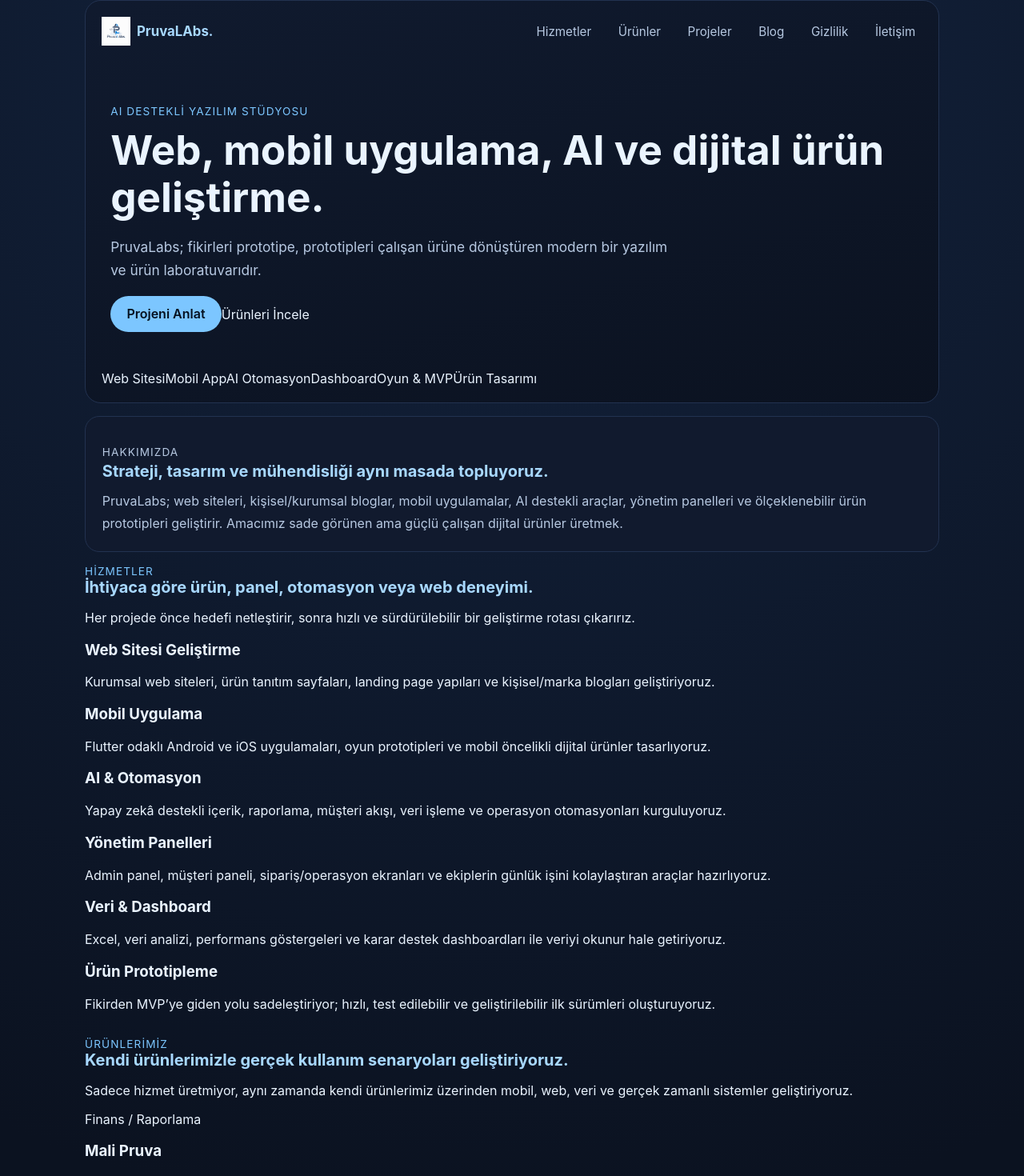
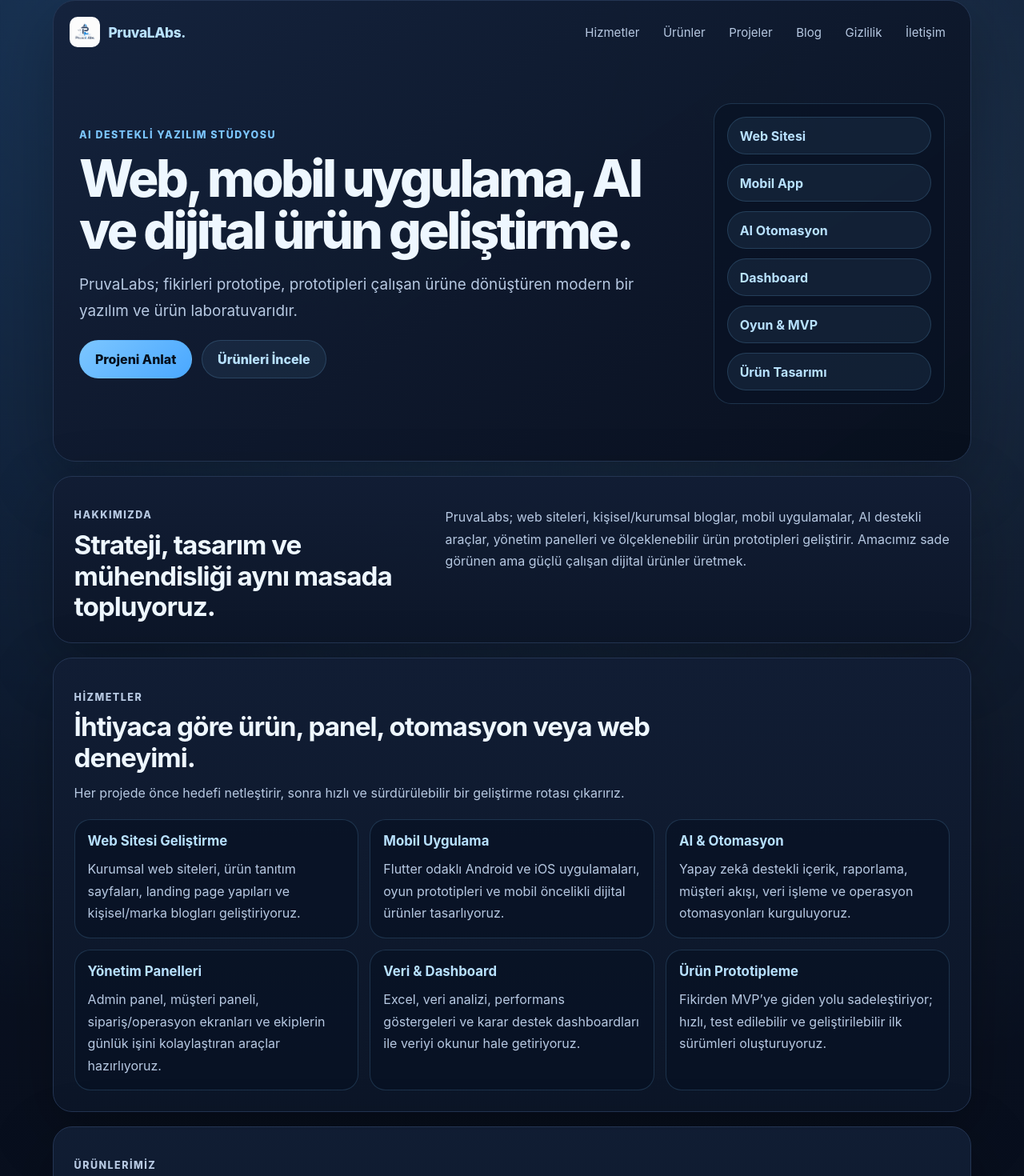
Before and after one commit to PruvaLAbs/pruvalabs-website, a React (Vite) app: page / in a window 1280 px wide. Shown: the part 16-1486 px from the top of the page at 80% size. Built offline with nearby package versions, Linux system fonts and the light colour scheme.

Commit message:
Improve PruvaLabs professional styling

```diff
--- a/src/styles.css
+++ b/src/styles.css
@@ -1,15 +1,24 @@
 :root {
-  --bg-main: #0b1220;
-  --bg-card: #111a2e;
+  --bg-main: #070d1a;
+  --bg-card: #101a2f;
+  --bg-card-strong: #14223c;
   --accent: #7cc6ff;
-  --accent-soft: #a8d8ff;
-  --text-main: #eaf4ff;
+  --accent-strong: #4aa8ff;
+  --accent-soft: #b8e1ff;
+  --text-main: #eef7ff;
   --text-soft: #b7c9e2;
-  --border: #223250;
+  --text-muted: #86a0bf;
+  --border: #243553;
+  --border-soft: rgba(124, 198, 255, 0.18);
+  --shadow: 0 24px 80px rgba(0, 0, 0, 0.28);
 }
 
 * {
   box-sizing: border-box;
+}
+
+html {
+  scroll-behavior: smooth;
 }
 
 html,
@@ -18,7 +27,10 @@
   margin: 0;
   min-height: 100%;
   font-family: Inter, 'Segoe UI', Roboto, Helvetica, Arial, sans-serif;
-  background: radial-gradient(circle at top, #13233e 0%, var(--bg-main) 50%);
+  background:
+    radial-gradient(circle at 15% 0%, rgba(74, 168, 255, 0.22), transparent 34%),
+    radial-gradient(circle at 85% 8%, rgba(124, 198, 255, 0.12), transparent 30%),
+    linear-gradient(180deg, #0c1528 0%, var(--bg-main) 58%);
   color: var(--text-main);
 }
 
@@ -28,16 +40,26 @@
 }
 
 .site-shell {
-  max-width: 1100px;
+  max-width: 1180px;
   margin: 0 auto;
-  padding: 1rem 1rem 2rem;
+  padding: 1rem 1rem 2.5rem;
+}
+
+.hero,
+.content-card,
+.section-block,
+.contact-cta {
+  border: 1px solid var(--border);
+  box-shadow: var(--shadow);
 }
 
 .hero {
-  border: 1px solid var(--border);
-  background: linear-gradient(165deg, rgba(16, 26, 46, 0.95), rgba(11, 18, 32, 0.98));
-  border-radius: 20px;
+  background:
+    linear-gradient(145deg, rgba(20, 34, 60, 0.96), rgba(8, 15, 29, 0.98)),
+    radial-gradient(circle at top right, rgba(124, 198, 255, 0.2), transparent 34%);
+  border-radius: 28px;
   padding: 1.25rem;
+  overflow: hidden;
 }
 
 .top-nav {
@@ -46,142 +68,302 @@
   align-items: center;
   gap: 1rem;
   flex-wrap: wrap;
-  padding-bottom: 0.35rem;
 }
 
 .brand {
   display: inline-flex;
   align-items: center;
-  gap: 0.5rem;
+  gap: 0.65rem;
   color: var(--accent-soft);
 }
 
 .brand-logo {
   display: block;
-  width: 36px;
-  height: 36px;
+  width: 38px;
+  height: 38px;
   object-fit: contain;
+  border-radius: 10px;
 }
 
 .brand-text {
-  font-size: 1.05rem;
-  font-weight: 700;
-  line-height: 1;
+  font-size: 1.08rem;
+  font-weight: 800;
+  letter-spacing: -0.02em;
 }
 
 .nav-links {
   display: flex;
-  gap: 1rem;
+  gap: 0.45rem;
   color: var(--text-soft);
-  font-size: 0.95rem;
+  font-size: 0.94rem;
   flex-wrap: wrap;
 }
 
 .nav-links a {
-  padding: 0.35rem 0.55rem;
+  padding: 0.46rem 0.7rem;
   border-radius: 999px;
-  transition: background-color 0.2s ease, color 0.2s ease;
+  transition: background-color 0.2s ease, color 0.2s ease, transform 0.2s ease;
 }
 
 .nav-links a:hover {
   color: var(--text-main);
-  background: rgba(124, 198, 255, 0.15);
+  background: rgba(124, 198, 255, 0.14);
+  transform: translateY(-1px);
+}
+
+.hero-grid {
+  display: grid;
+  grid-template-columns: minmax(0, 1.45fr) minmax(260px, 0.55fr);
+  gap: 2rem;
+  align-items: center;
+  padding: 4.4rem 0.75rem 3.2rem;
 }
 
 .hero-content {
-  padding: 4.25rem 0.7rem 3rem;
+  max-width: 760px;
 }
 
 .eyebrow {
   margin: 0;
   color: var(--accent);
-  font-size: 0.85rem;
+  font-size: 0.78rem;
+  font-weight: 800;
+  letter-spacing: 0.12em;
+  text-transform: uppercase;
+}
+
+h1,
+h2,
+h3,
+p {
+  overflow-wrap: anywhere;
+}
+
+h1 {
+  margin: 0.85rem 0;
+  font-size: clamp(2.3rem, 5vw, 4.9rem);
+  line-height: 1.02;
+  letter-spacing: -0.055em;
+  font-weight: 850;
+}
+
+.tagline {
+  max-width: 720px;
+  color: var(--text-soft);
+  font-size: clamp(1rem, 1.6vw, 1.18rem);
+  line-height: 1.75;
+}
+
+.hero-actions,
+.contact-links {
+  display: flex;
+  flex-wrap: wrap;
+  gap: 0.75rem;
+  margin-top: 1.25rem;
+}
+
+.cta,
+.secondary-cta {
+  display: inline-flex;
+  align-items: center;
+  justify-content: center;
+  border-radius: 999px;
+  padding: 0.82rem 1.18rem;
+  font-weight: 800;
+  border: 1px solid transparent;
+  transition: transform 0.2s ease, background-color 0.2s ease, border-color 0.2s ease;
+}
+
+.cta {
+  background: linear-gradient(135deg, var(--accent), var(--accent-strong));
+  color: #05101e;
+}
+
+.secondary-cta {
+  color: var(--accent-soft);
+  border-color: var(--border-soft);
+  background: rgba(124, 198, 255, 0.08);
+}
+
+.cta:hover,
+.secondary-cta:hover {
+  transform: translateY(-2px);
+}
+
+.hero-panel {
+  display: grid;
+  gap: 0.75rem;
+  padding: 1rem;
+  border: 1px solid var(--border-soft);
+  border-radius: 22px;
+  background: rgba(9, 18, 36, 0.72);
+}
+
+.hero-panel span,
+.tag-row span,
+.blog-list span {
+  border: 1px solid var(--border-soft);
+  border-radius: 999px;
+  background: rgba(124, 198, 255, 0.08);
+  color: var(--accent-soft);
+}
+
+.hero-panel span {
+  padding: 0.78rem 0.9rem;
+  font-weight: 750;
+}
+
+main {
+  display: grid;
+  gap: 1.1rem;
+  margin-top: 1.1rem;
+}
+
+.content-card,
+.section-block,
+.contact-cta {
+  border-radius: 24px;
+  padding: clamp(1.2rem, 2vw, 1.7rem);
+  background: linear-gradient(180deg, rgba(17, 29, 52, 0.96), rgba(12, 22, 40, 0.96));
+}
+
+.split-card {
+  display: grid;
+  grid-template-columns: minmax(220px, 0.7fr) minmax(0, 1fr);
+  gap: 1.4rem;
+  align-items: start;
+}
+
+h2 {
+  margin: 0.45rem 0 0;
+  font-size: clamp(1.55rem, 2.6vw, 2.35rem);
+  line-height: 1.16;
+  letter-spacing: -0.03em;
+  color: var(--text-main);
+}
+
+h3 {
+  margin: 0;
+  font-size: 1.05rem;
+  color: var(--accent-soft);
+}
+
+.content-card p,
+.section-intro p,
+.mini-card p,
+.product-card p,
+.case-card p,
+.process-step p,
+.contact-cta p,
+.policy-content li,
+.policy-intro p {
+  color: var(--text-soft);
+  line-height: 1.72;
+}
+
+.content-card p,
+.section-intro p,
+.mini-card p,
+.product-card p,
+.case-card p,
+.process-step p,
+.contact-cta p {
+  margin: 0.75rem 0 0;
+}
+
+.section-intro {
+  max-width: 780px;
+  margin-bottom: 1.15rem;
+}
+
+.card-grid,
+.product-grid,
+.process-grid {
+  display: grid;
+  gap: 0.9rem;
+}
+
+.services-grid {
+  grid-template-columns: repeat(3, minmax(0, 1fr));
+}
+
+.product-grid {
+  grid-template-columns: repeat(2, minmax(0, 1fr));
+}
+
+.process-grid {
+  grid-template-columns: repeat(4, minmax(0, 1fr));
+}
+
+.mini-card,
+.product-card,
+.case-card,
+.process-step {
+  border: 1px solid var(--border-soft);
+  border-radius: 20px;
+  padding: 1rem;
+  background: rgba(8, 17, 34, 0.62);
+}
+
+.product-card {
+  min-height: 245px;
+}
+
+.product-label {
+  margin: 0 0 0.65rem !important;
+  color: var(--accent) !important;
+  font-size: 0.78rem;
+  font-weight: 800;
   letter-spacing: 0.08em;
   text-transform: uppercase;
 }
 
-.hero-brand-row {
-  margin-top: 0.7rem;
+.tag-row {
   display: flex;
-  align-items: center;
-  justify-content: space-between;
-  gap: 1rem;
-}
-
-.hero-logo {
-  display: block;
-  width: min(320px, 100%);
-  height: auto;
-  object-fit: contain;
-  flex-shrink: 1;
-}
-
-h1 {
-  margin: 0.7rem 0;
-  font-size: clamp(2rem, 4vw, 3.2rem);
-  line-height: 1.16;
-  font-weight: 700;
-}
-
-.tagline {
-  max-width: 700px;
-  color: var(--text-soft);
-  font-size: 1.08rem;
-  line-height: 1.7;
-}
-
-.cta {
-  display: inline-flex;
-  align-items: center;
-  justify-content: center;
-  border-radius: 999px;
-  padding: 0.72rem 1.2rem;
-  font-weight: 600;
-  border: 1px solid transparent;
-  transition: transform 0.2s ease, background-color 0.2s ease, color 0.2s ease;
-  background: var(--accent);
-  color: #05101e;
-}
-
-.cta:hover {
-  transform: translateY(-1px);
-}
-
-main {
-  display: grid;
-  gap: 1rem;
+  flex-wrap: wrap;
+  gap: 0.45rem;
   margin-top: 1rem;
 }
 
-.content-card {
-  border: 1px solid var(--border);
-  border-radius: 18px;
-  padding: 1.3rem;
-  background: var(--bg-card);
+.tag-row span {
+  padding: 0.35rem 0.58rem;
+  font-size: 0.78rem;
 }
 
-h2 {
-  margin: 0;
-  font-size: 1.25rem;
-  color: var(--accent-soft);
+.case-list {
+  display: grid;
+  gap: 0.8rem;
 }
 
-.content-card p,
-.policy-content li {
-  color: var(--text-soft);
-  line-height: 1.72;
-  margin: 0.75rem 0 0;
+.case-card {
+  display: grid;
+  grid-template-columns: minmax(180px, 0.55fr) minmax(0, 1fr);
+  gap: 1rem;
+  align-items: start;
 }
 
-.contact-links {
+.process-step span {
+  display: inline-flex;
+  margin-bottom: 0.8rem;
+  color: var(--accent);
+  font-weight: 900;
+}
+
+.blog-list {
   display: flex;
   flex-wrap: wrap;
-  gap: 0.9rem;
-  margin-top: 0.75rem;
+  gap: 0.65rem;
 }
 
-.contact-links a {
-  color: var(--accent);
+.blog-list span {
+  padding: 0.65rem 0.82rem;
+}
+
+.contact-cta {
+  display: grid;
+  grid-template-columns: minmax(0, 1fr) auto;
+  gap: 1rem;
+  align-items: center;
 }
 
 .policy-page {
@@ -190,10 +372,12 @@
   gap: 1rem;
 }
 
+.policy-intro {
+  padding: 3rem 0.75rem 2rem;
+}
+
 .policy-intro p {
   margin: 0.8rem 0 0;
-  color: var(--text-soft);
-  line-height: 1.75;
 }
 
 .policy-content {
@@ -216,22 +400,51 @@
   margin-top: 1.1rem;
   padding: 1.4rem 0.2rem 0.5rem;
   display: flex;
-  justify-content: flex-start;
+  justify-content: space-between;
   gap: 1rem;
   flex-wrap: wrap;
 }
 
 .footer-brand {
   margin: 0;
-  font-weight: 700;
+  font-weight: 800;
   color: var(--text-main);
 }
 
 .footer-text {
   margin: 0.45rem 0 0;
-  color: var(--text-soft);
+  color: var(--text-muted);
   max-width: 460px;
   line-height: 1.7;
+}
+
+.footer-links {
+  display: flex;
+  flex-direction: column;
+  align-items: flex-start;
+  gap: 0.45rem;
+}
+
+.footer-links a {
+  color: var(--accent);
+}
+
+@media (max-width: 900px) {
+  .hero-grid,
+  .split-card,
+  .contact-cta,
+  .case-card {
+    grid-template-columns: 1fr;
+  }
+
+  .services-grid,
+  .process-grid {
+    grid-template-columns: repeat(2, minmax(0, 1fr));
+  }
+
+  .product-grid {
+    grid-template-columns: 1fr;
+  }
 }
 
 @media (max-width: 700px) {
@@ -239,7 +452,11 @@
     padding: 0.85rem 0.85rem 1.5rem;
   }
 
-  .hero-content {
+  .hero {
+    border-radius: 22px;
+  }
+
+  .hero-grid {
     padding-top: 3rem;
   }
 
@@ -253,14 +470,9 @@
     height: 32px;
   }
 
-  .hero-brand-row {
-    align-items: flex-start;
-    flex-direction: column;
-    gap: 0.9rem;
-  }
-
-  .hero-logo {
-    width: min(260px, 100%);
+  .services-grid,
+  .process-grid {
+    grid-template-columns: 1fr;
   }
 
   .footer {
```
